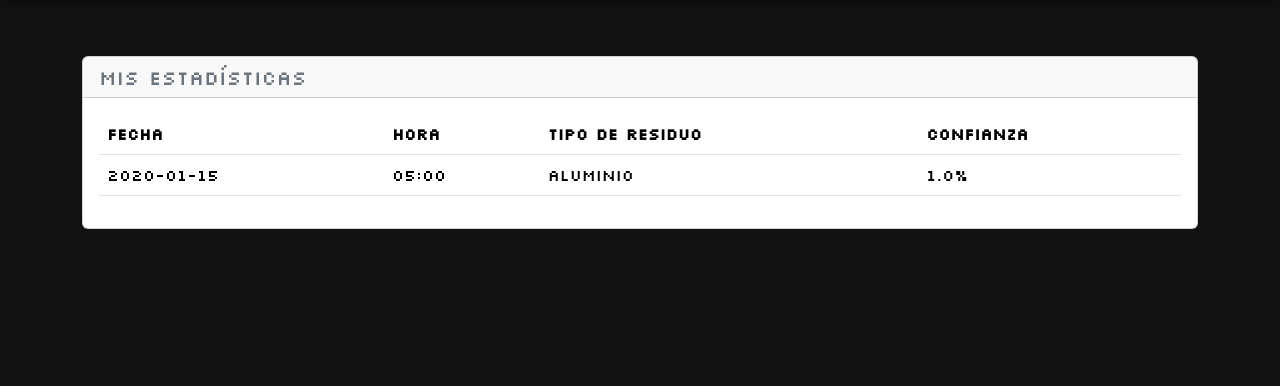
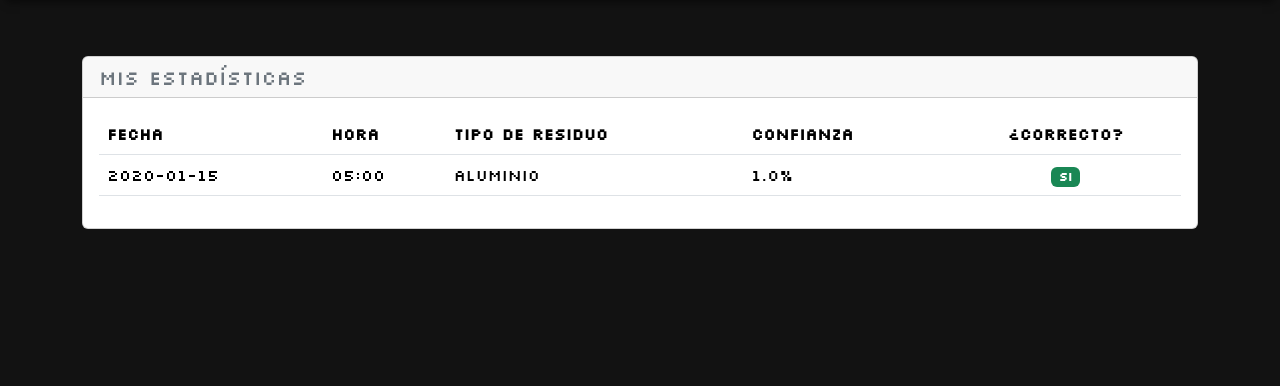
Before and after one commit to JuanC-Fandino/Smart-Classifier-AI, a Flask app: page /statistics in a window 1280 px wide. Shown: the part 59-445 px from the top of the page. Run offline with Flask 3, Linux system fonts and the light colour scheme; a user stored in the database is signed in; tables that the repository leaves empty hold one stand-in row (values such as "Sample post"); some libraries are stand-ins or nearby versions.

Commit message:
fix: add accuracy to statistics.html

```diff
--- a/app/main/routes.py
+++ b/app/main/routes.py
@@ -64,7 +64,7 @@ def infer():
 @bp.route("/statistics", methods=["GET"])
 @login_required
 def statistics():
-    records = current_user.predictions.all()
+    records = current_user.predictions.order_by(PredictionRecord.datetime.desc()).all()
     return render_template("statistics.html", title="Statistics", records=records)
 
 
--- a/app/static/js/camera.js
+++ b/app/static/js/camera.js
@@ -169,8 +169,8 @@ function getPredictionFromBackend() {
             // Determinamos el color de la bolsa y mostramos la imagen correspondiente
             let bolsa;
             const bolsaElemento = document.getElementById("bag");
-            // const imagenResultado = document.getElementById("result-image");
-            // imagenResultado.src = image;
+            const imagenResultado = document.getElementById("result-image");
+            imagenResultado.src = image;
             bolsaElemento.style.color = "white";
             bolsaElemento.style.backgroundColor = "transparent";
 
--- a/app/templates/home.html
+++ b/app/templates/home.html
@@ -48,8 +48,8 @@
                         <b id="confidence"></b>
                     </div>
                     <hr>
-                    {#<img id="result-image" src="" class="result-image">#}
-                    {#<hr>#}
+                    <img id="result-image" src="" class="result-image">
+                    <hr>
                     <div class="h6" id="feedback">
                         Es correcta la predicción?
                         <div class="mt-2 feedback">
--- a/app/templates/statistics.html
+++ b/app/templates/statistics.html
@@ -23,6 +23,9 @@
                             <th>
                                 Confianza
                             </th>
+                            <th class="text-center">
+                                ¿Correcto?
+                            </th>
                         </tr>
                         {% for record in records %}
                             <tr>
@@ -37,6 +40,15 @@
                                 </td>
                                 <td>
                                     {{ record.confidence }}%
+                                </td>
+                                <td class="text-center">
+                                    {% if record.isAccurate is none %}
+                                        <span class="badge bg-warning text-dark">?</span>
+                                    {% elif record.isAccurate %}
+                                        <span class="badge bg-success">Si</span>
+                                    {% else %}
+                                        <span class="badge bg-danger">No</span>
+                                    {% endif %}
                                 </td>
                             </tr>
                         {% endfor %}
```
